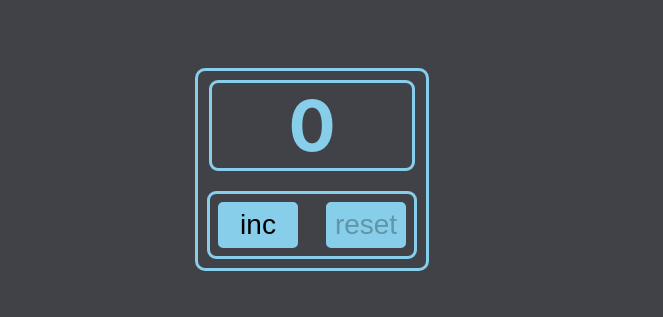
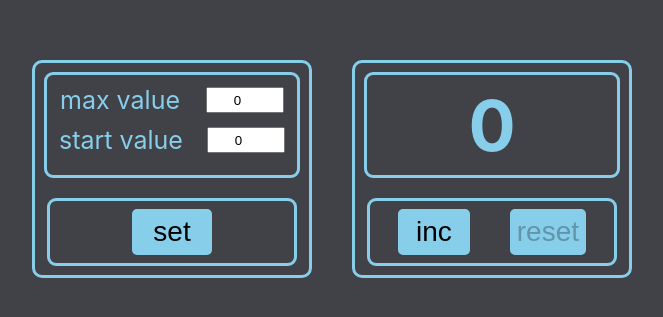
Before and after one commit to webaldar/project-counter, a React (Create React App) app: page / in a window 1280 px wide. Shown: the part 231-548 px from the top of the page, without its empty margins (328-991 px from the left). Built offline with nearby package versions, Linux system fonts and the light colour scheme.

Commit message:
counter relise 1.1

```diff
--- a/src/App.css
+++ b/src/App.css
@@ -12,23 +12,29 @@
     flex-direction: column;
     align-items: center;
     justify-content: space-between;
-
     border: 3px solid skyblue;
     padding: 9px;
     border-radius: 10px;
-
-
     background-color: #414148;
+    margin-left: 40px;
 }
-
+.flex-wrapper {
+    display: flex;
+    justify-content: space-around;
+    align-items: center;
+    padding-bottom: 10px;
+}
 .counter-wrapper {
     display: flex;
+    flex-direction: column;
     justify-content: center;
-    width: 200px;
+    width: 250px;
+    height: 100px;
     background-color: #414148;
     border: 3px solid skyblue;
     border-radius: 9px;
     margin-bottom: 20px;
+
 }
 
 .counter-style {
@@ -39,11 +45,20 @@
     color: skyblue;
 
 }
-
+.message {
+    color: skyblue;
+    font-size: 25px;
+}
+input {
+    width: 70px;
+    height: 20px;
+    text-align: center;
+}
 .button-wrapper {
+    box-sizing: border-box;
     display: flex;
-    justify-content: space-between;
-    width: 188px;
+    justify-content: center;
+    width: 250px;
     background-color: #414148;
     border: 3px solid skyblue;
     border-radius: 9px;
@@ -52,6 +67,8 @@
 
 .button {
     width: 80px;
+    margin-left: 20px;
+    margin-right: 20px;
     padding: 5px;
     border: 2px solid skyblue;
     border-radius: 5px;
--- a/src/App.tsx
+++ b/src/App.tsx
@@ -1,7 +1,7 @@
 import React, {useState} from 'react';
 import './App.css';
 import {Button} from "./components/Button";
-
+import {Input} from "./components/Input";
 
 
 function App() {
@@ -16,6 +16,8 @@ function App() {
         resetButtonStyle = false
     }
 
+    const [maxValue, setMaxValue] = useState(0)
+    const [startValue, setStartValue] = useState(0)
     const incrementCount = () => {
         setCounter(counter + 1)
     }
@@ -24,6 +26,22 @@ function App() {
     }
     return (
         <div className="App">
+            <div className={'wrapper'}>
+                <div className='counter-wrapper'>
+                    <div className={'flex-wrapper'}>
+                        <span className={'message'}>max value</span>
+                        <Input value={maxValue} type={'number'} setValue={setMaxValue}/>
+                    </div>
+                    <div className={'flex-wrapper'}>
+                        <span  className={'message'}>start value</span>
+                        <Input value={startValue} type={'number'} setValue={setStartValue}/>
+                    </div>
+                </div>
+                <div className="button-wrapper">
+                    <Button title={'set'} onclick={incrementCount} className={'button'} disabled={maxCounterStyle}/>
+
+                </div>
+            </div>
             <div className={'wrapper'}>
                 <div className='counter-wrapper'>
                     <span className={maxCounterStyle ? 'max-count' : 'counter-style'}>{counter}</span>
--- /dev/null
+++ b/src/components/Input.tsx
@@ -0,0 +1,18 @@
+import {ChangeEvent} from "react";
+
+
+type InputProps = {
+    value: number
+    setValue: (value: number) => void
+    type: string
+};
+
+export const Input = ({value, setValue, type}: InputProps) => {
+    const onChangeInputHandler = (event: ChangeEvent<HTMLInputElement>) => {
+        const valueForString = event.currentTarget.value
+        setValue(JSON.parse(valueForString))
+    }
+    return (
+        <input type={type} value={value} onChange={onChangeInputHandler}/>
+    );
+};
```
Also changed, not shown: src/components/Selektor.tsx (added, +23 -0 lines).
